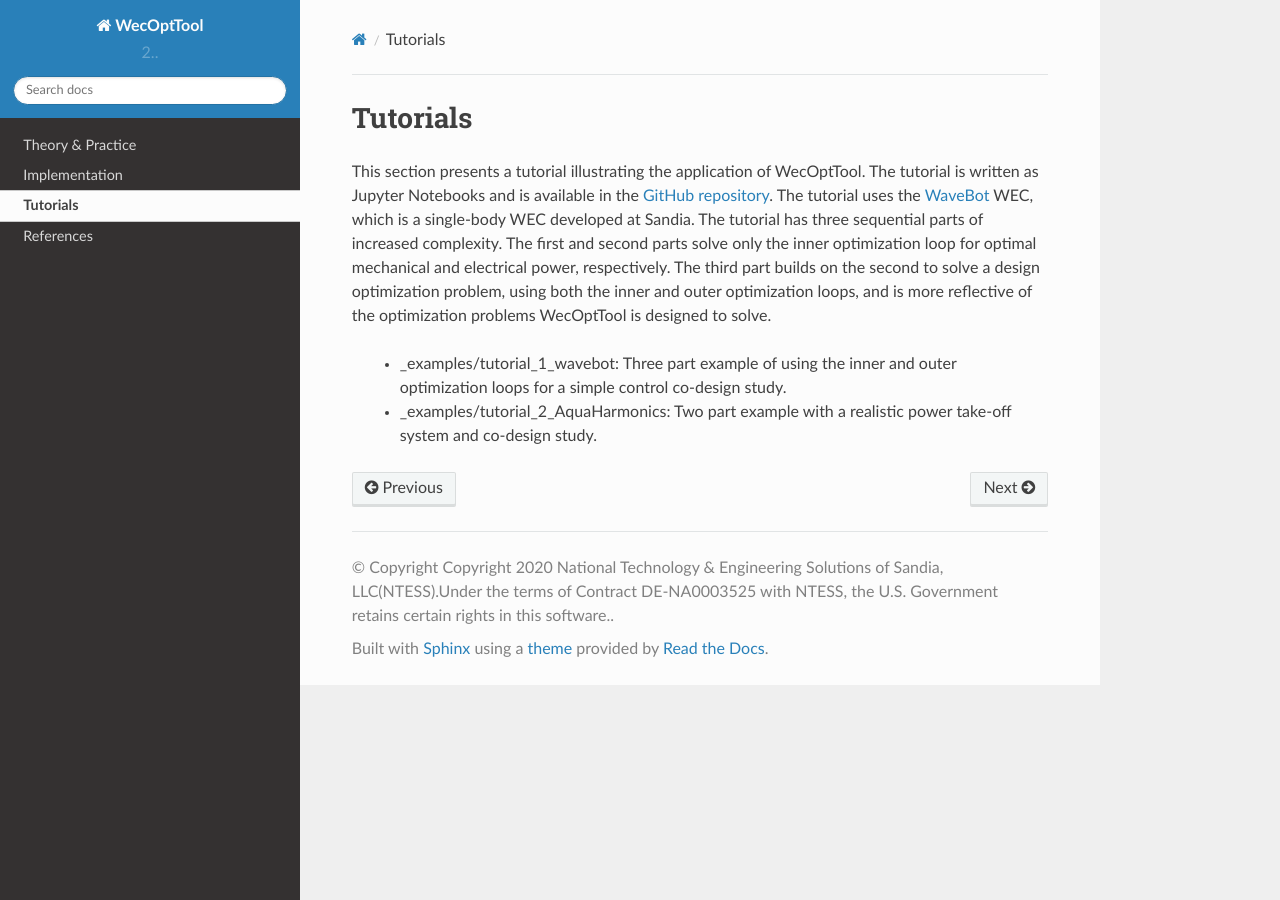
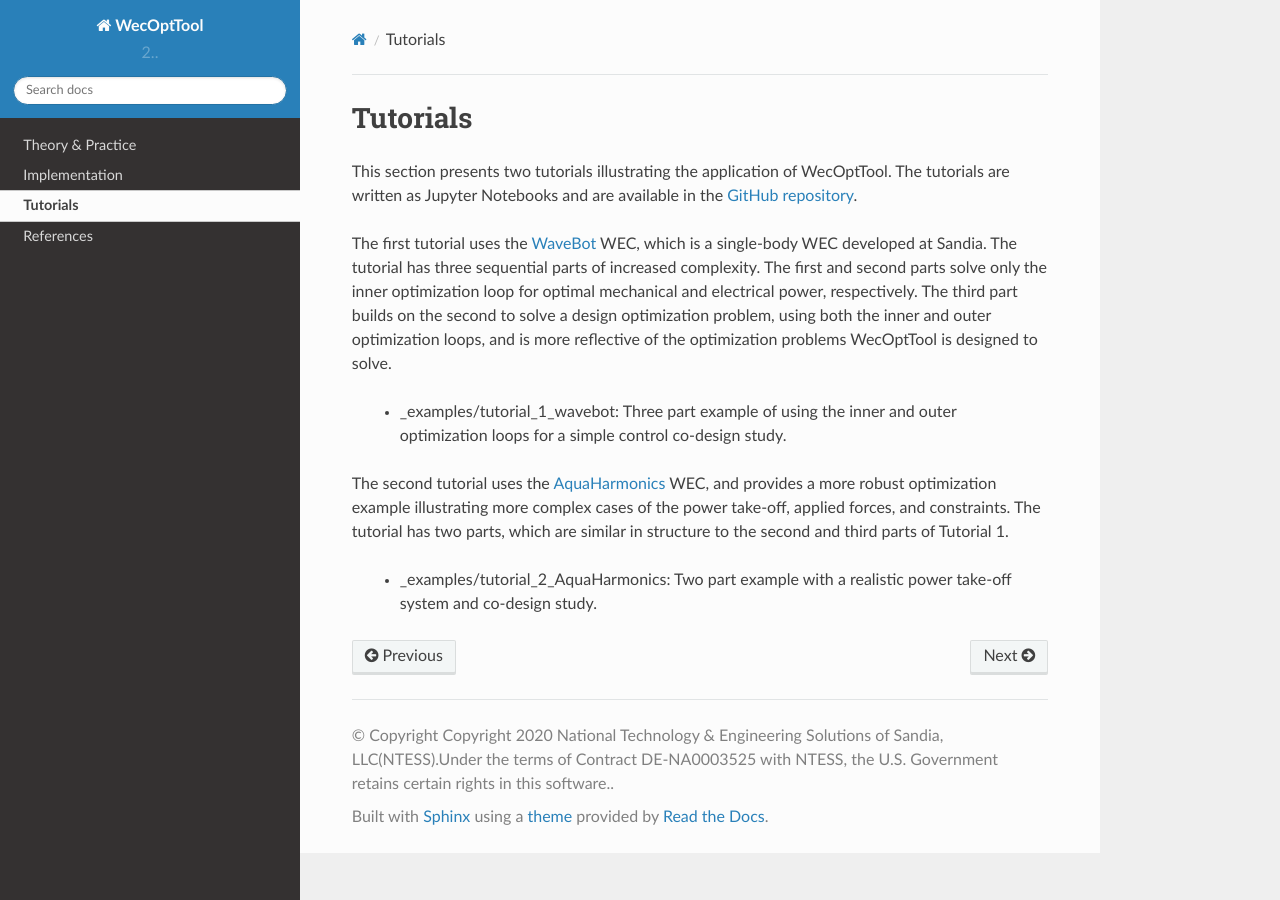
Before and after one commit to sandialabs/WecOptTool, a Sphinx documentation site: the page built from docs/source/tutorials.rst, in a window 1280 px wide. Built offline with Sphinx 7.4.7 and the Read the Docs theme 2.0.0, drawn with Linux system fonts in a browser that asks for light colours; pages that are not in the unit, such as notebooks, are missing from menus.

Commit message:
updated tutorials page with better description of tutorial 2

```diff
--- a/docs/source/tutorials.rst
+++ b/docs/source/tutorials.rst
@@ -1,19 +1,27 @@
 Tutorials
 =========
-This section presents a tutorial illustrating the application of WecOptTool.
-The tutorial is written as Jupyter Notebooks and is available in the `GitHub repository`_.
-The tutorial uses the `WaveBot`_ WEC, which is a single-body WEC developed at Sandia.
+This section presents two tutorials illustrating the application of WecOptTool.
+The tutorials are written as Jupyter Notebooks and are available in the `GitHub repository`_.
+
+The first tutorial uses the `WaveBot`_ WEC, which is a single-body WEC developed at Sandia.
 The tutorial has three sequential parts of increased complexity.
 The first and second parts solve only the inner optimization loop for optimal mechanical and electrical power, respectively.
 The third part builds on the second to solve a design optimization problem, using both the inner and outer optimization loops, and is more reflective of the optimization problems WecOptTool is designed to solve.
 
 
     - :doc:`_examples/tutorial_1_wavebot`: Three part example of using the inner and outer optimization loops for a simple control co-design study.
+
+
+The second tutorial uses the `AquaHarmonics`_ WEC, and provides a more robust optimization example illustrating more complex cases of the power take-off, applied forces, and constraints.
+The tutorial has two parts, which are similar in structure to the second and third parts of Tutorial 1.
+
+
     - :doc:`_examples/tutorial_2_AquaHarmonics`: Two part example with a realistic power take-off system and co-design study.
 
 
 .. _GitHub repository: https://github.com/SNL-WaterPower/WecOptTool/tree/main/examples
 .. _WaveBot: https://doi.org/10.3390/en10040472
+.. _AquaHarmonics: https://aquaharmonics.com/technology/
 
 .. toctree::
     :maxdepth: 3
```
